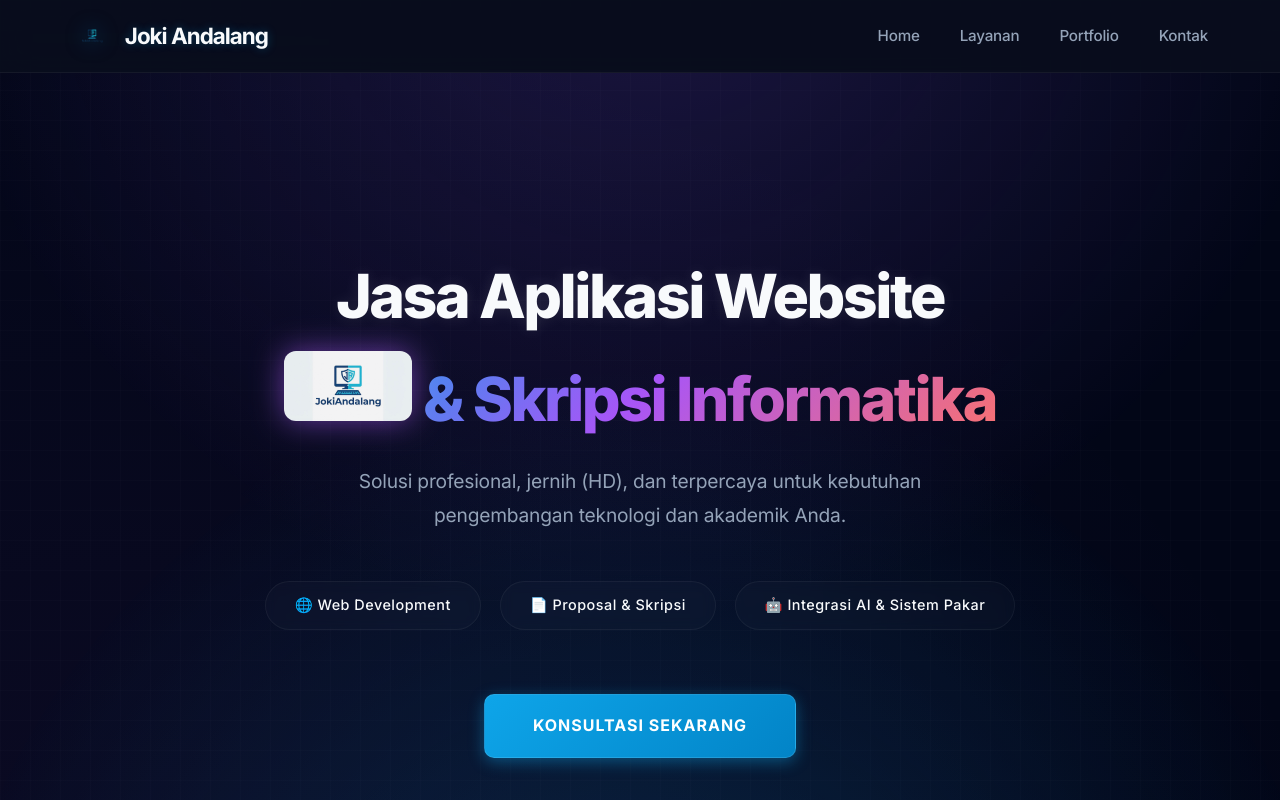
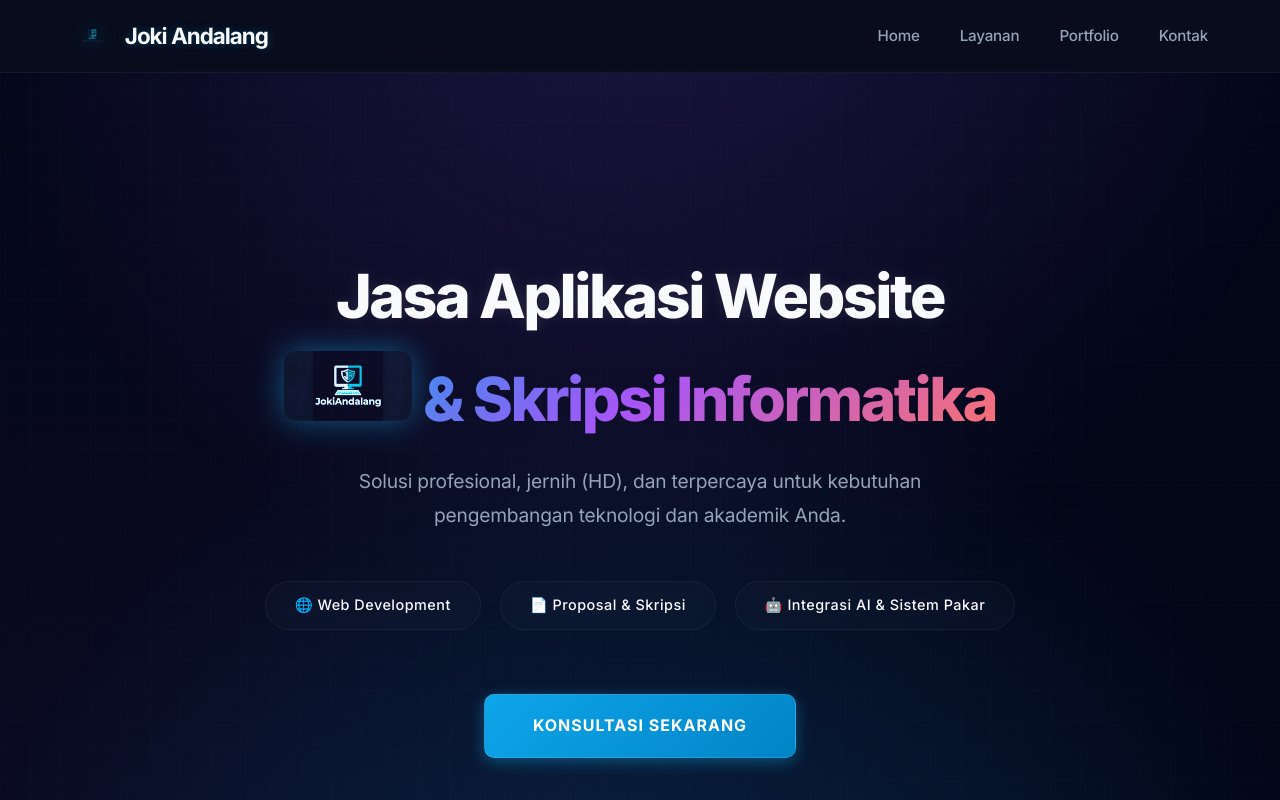
Before and after one commit to jokiandalang3-byte/jokiandalanwesbite, a plain HTML site: page index.html in a window 1280 px wide. Shown: the top 800 px of the page. Drawn offline with Linux system fonts and the light colour scheme.

Commit message:
Update index.html

```diff
--- a/index.html
+++ b/index.html
@@ -137,7 +137,7 @@
             width: 100%;
         }
 
-        /* Hero Section (Integrasi Brand Image & Glow) */
+        /* Hero Section */
         .hero {
             margin-top: 70px;
             padding: 12rem 2rem 10rem;
@@ -176,21 +176,23 @@
         }
 
         .hero-brand-image {
-            height: 70px; /* Menyesuaikan tinggi baris judul */
+            height: 70px;
             width: auto;
             object-fit: contain;
             border-radius: 12px;
-            /* Efek Penyatuan Latar Belakang Gelap & Glow */
-            mix-blend-mode: screen; /* Penyatuan mulus dengan latar gelap */
-            filter: drop-shadow(0 0 15px rgba(168, 85, 247, 0.6)); /* Glow Ungu Sekunder */
+
+            /* Trik Ajaib CSS: Membuat gambar berlatar putih jadi transparan dan menyala biru */
+            filter: invert(1) hue-rotate(180deg) brightness(1.5) drop-shadow(0 0 15px rgba(14, 165, 233, 0.5));
+            mix-blend-mode: screen;
+
             opacity: 0.95;
             transition: all 0.4s ease;
-            margin-top: -5px; /* Sedikit penyesuaian vertikal */
+            margin-top: -5px;
         }
 
         .hero-brand-image:hover {
             transform: scale(1.05);
-            filter: drop-shadow(0 0 25px rgba(168, 85, 247, 0.8));
+            filter: invert(1) hue-rotate(180deg) brightness(1.8) drop-shadow(0 0 25px rgba(14, 165, 233, 0.8));
         }
 
         /* Gradient Teks Futuristik 2026 */
@@ -199,7 +201,7 @@
             -webkit-background-clip: text;
             -webkit-text-fill-color: transparent;
             display: inline-block;
-            text-shadow: none; /* Reset text shadow untuk gradient */
+            text-shadow: none;
         }
 
         .hero p {
@@ -262,7 +264,7 @@
             background: linear-gradient(135deg, var(--primary-hover), var(--primary-color));
         }
 
-        /* Stats Section (Integrasi Glow Ungu Sekunder) */
+        /* Stats Section */
         .stats {
             max-width: 1050px;
             margin: 0 auto 5rem;
@@ -329,7 +331,7 @@
             font-size: 1.1rem;
         }
 
-        /* Services Section (Card Glow yang Ditingkatkan) */
+        /* Services Section */
         .services {
             max-width: 1200px;
             margin: 0 auto 5rem;
@@ -374,7 +376,6 @@
             box-shadow: var(--shadow-glass);
         }
 
-        /* Gradient & Glow Overlay pada Hover */
         .service-card::before {
             content: '';
             position: absolute;
@@ -391,7 +392,6 @@
             box-shadow: 0 20px 40px rgba(0,0,0,0.4), var(--shadow-glow-strong);
         }
 
-        /* Glow Border Halus pada Hover */
         .service-card:hover::after {
             content: '';
             position: absolute;
@@ -718,7 +718,7 @@
             font-size: 0.95rem;
         }
 
-        /* Modal / Lightbox (Modernized with Glow) */
+        /* Modal / Lightbox */
         .modal {
             display: none;
             position: fixed;
```
